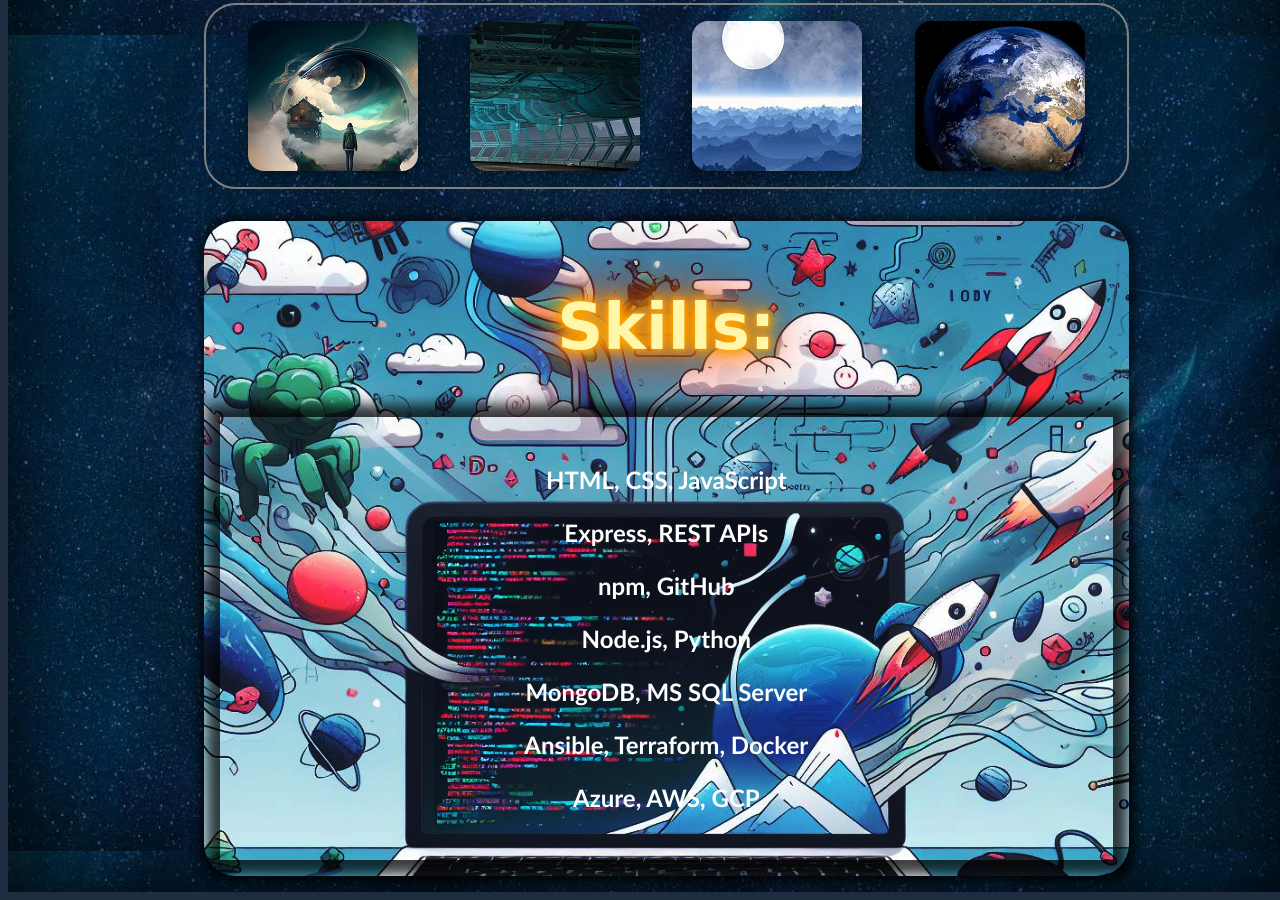
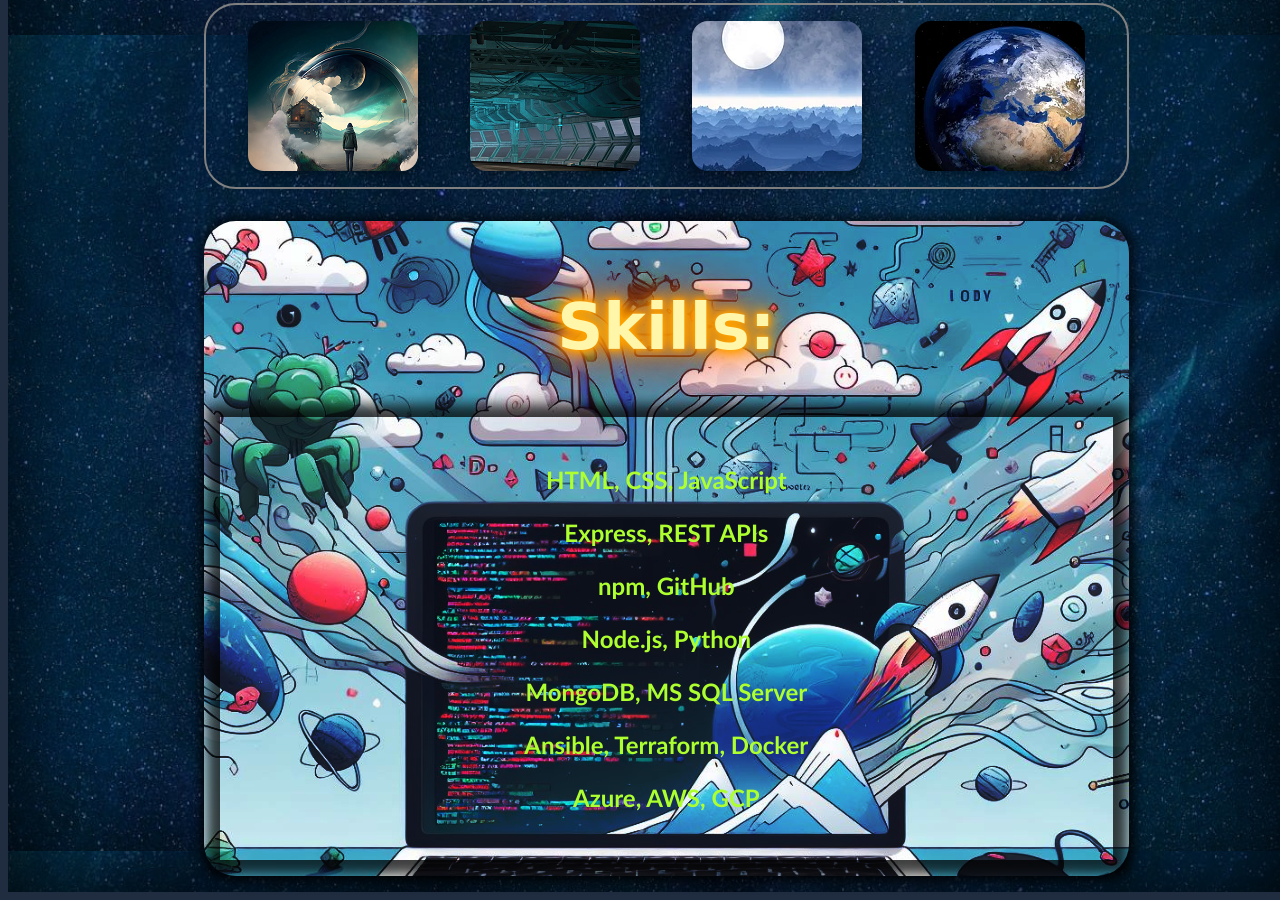
Before and after one commit to jasonereid/odin, a plain HTML site: page index.html in a window 1280 px wide. Shown: the part 877-1777 px from the top of the page. Drawn offline with Linux system fonts and the light colour scheme.

Commit message:
Add files via upload

```diff
--- a/landing-page.css
+++ b/landing-page.css
@@ -212,7 +212,7 @@
     background-repeat: no-repeat;
     background-blend-mode:hard-light;
     background-size: cover;
-    color: #fff;
+    color: #adff2f;
     font-weight: bolder;
     box-shadow: 1px 1px 12px 4px rgba(0,0,0,0.75);
     -webkit-box-shadow: 1px 1px 12px 4px rgba(0,0,0,0.75);
@@ -236,7 +236,6 @@
   .div4 div {
     font-family:'Gill Sans', 'Gill Sans MT', Calibri, 'Trebuchet MS', sans-serif;
     font-size: x-large;
-    color: #fff;
     box-shadow: 1px 1px 12px 14px rgba(0,0,0,0.75);
     -webkit-box-shadow: 1px 1px 12px 14px rgba(0,0,0,0.75);
     -moz-box-shadow: 1px 1px 12px 14px rgba(0,0,0,0.75);
```
